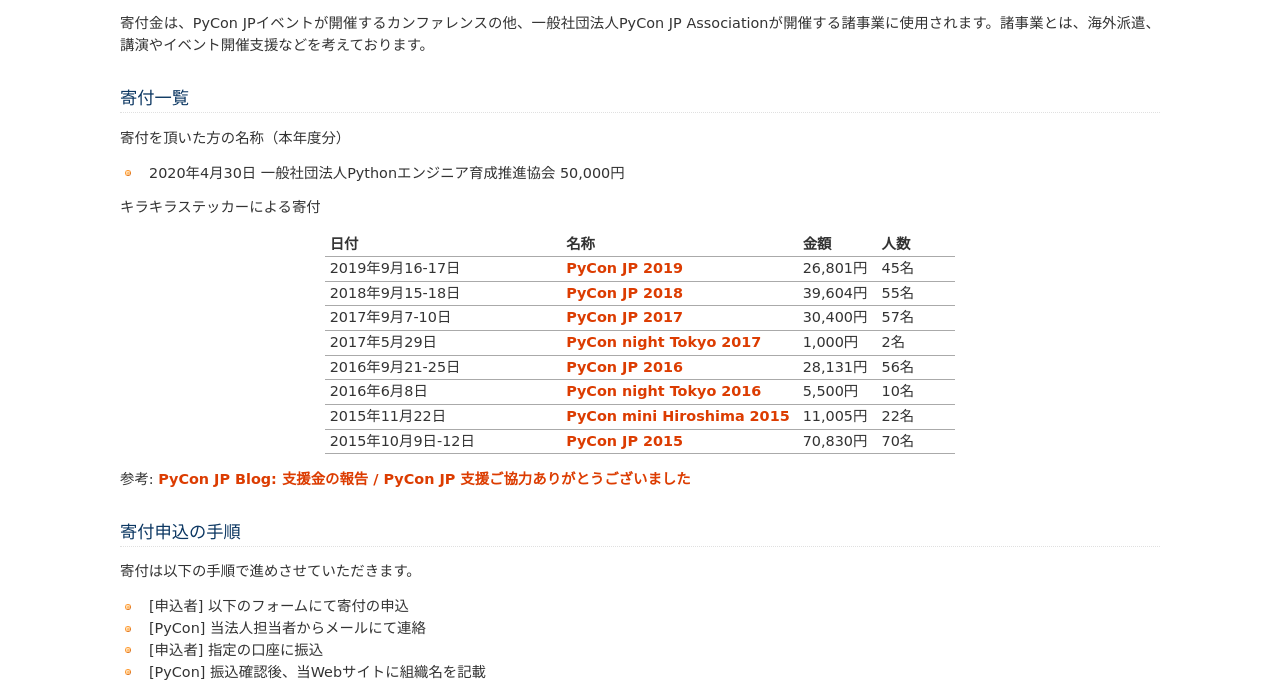
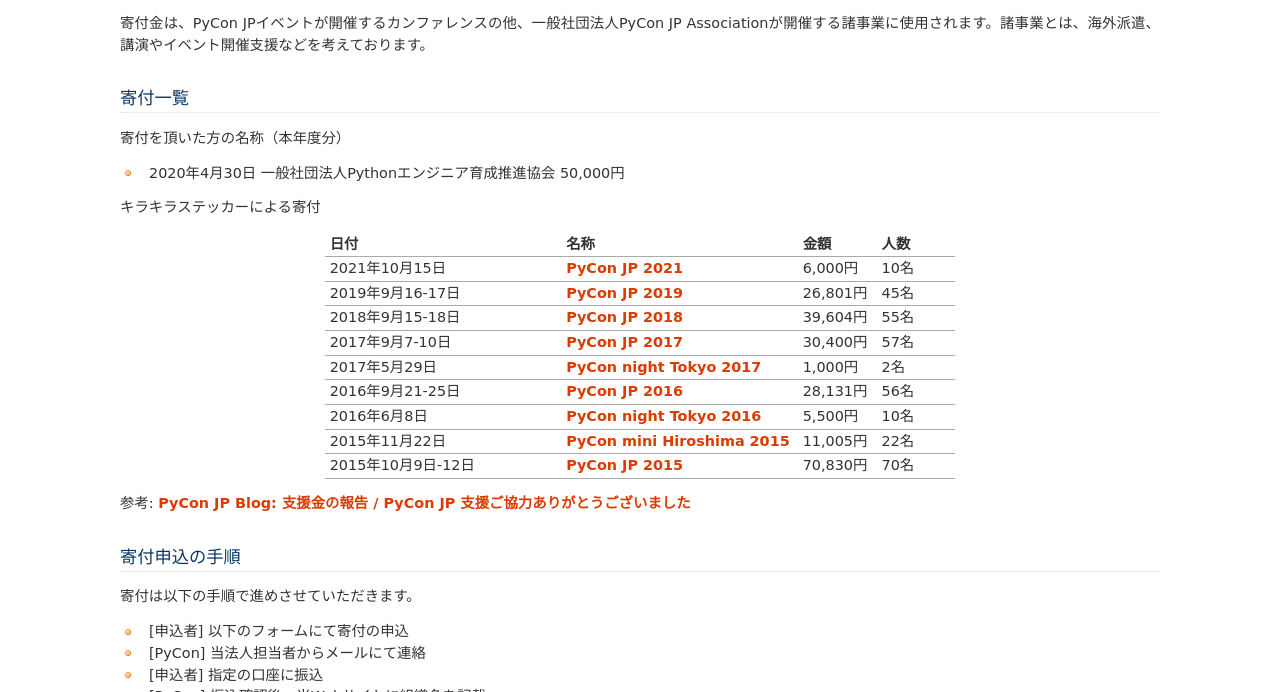
Before and after one commit to pyconjp/www.pycon.jp, a Sphinx documentation site: the page built from source/donation/index.rst, in a window 1280 px wide and 900 px high, scrolled down 357 px, cut to the strip 0-692 px from the top of the window. Built offline with Sphinx 7.4.7, drawn with Linux system fonts in a browser that asks for light colours.

Commit message:
PyCon JP 2021での寄付を記載 ISSHA-2439

```diff
--- a/source/donation/index.rst
+++ b/source/donation/index.rst
@@ -28,6 +28,10 @@
      - 金額
      - 人数
 
+   * - 2021年10月15日
+     - `PyCon JP 2021 <https://2021.pycon.jp/>`_
+     - 6,000円
+     - 10名
    * - 2019年9月16-17日
      - `PyCon JP 2019 <https://pycon.jp/2019/>`_
      - 26,801円
```
